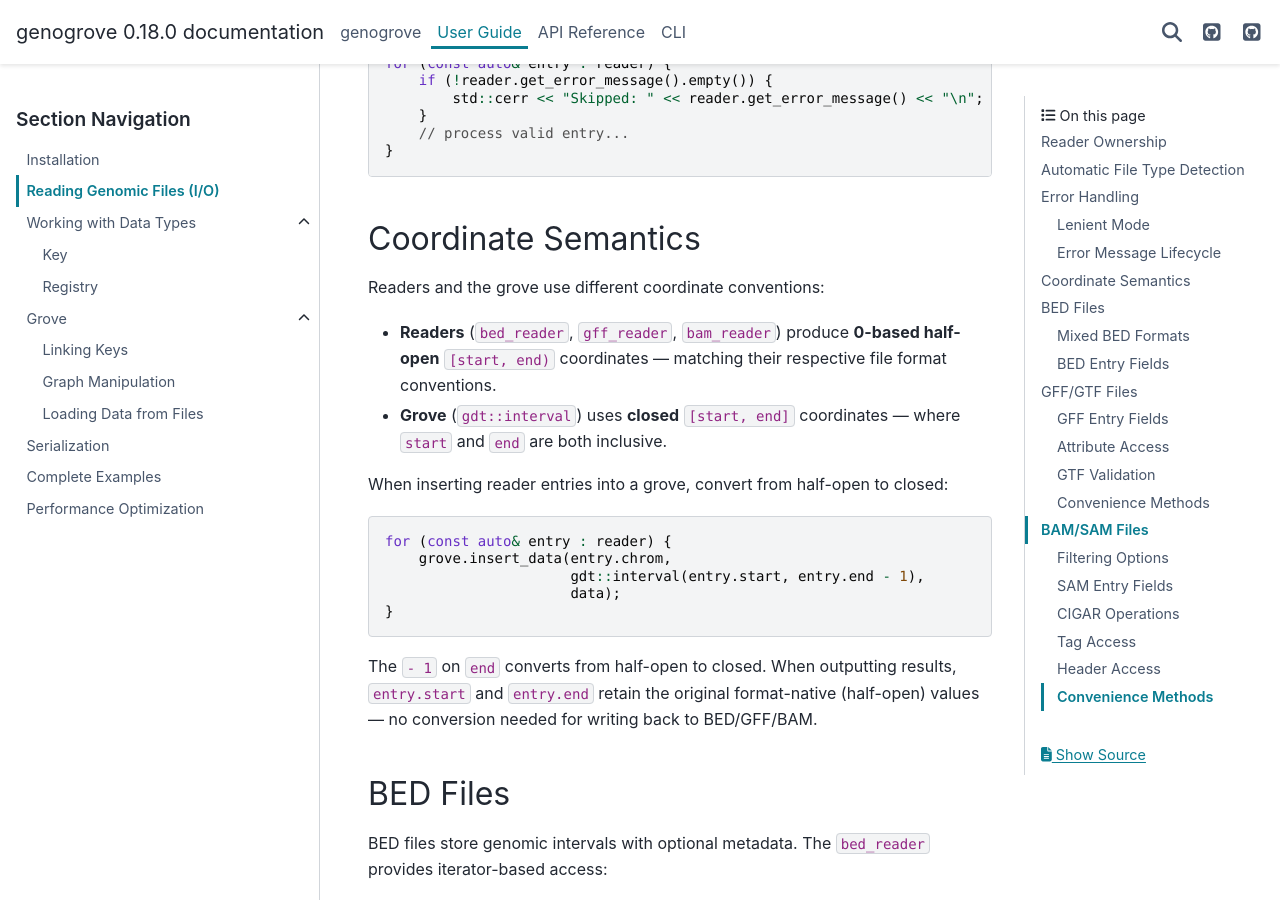
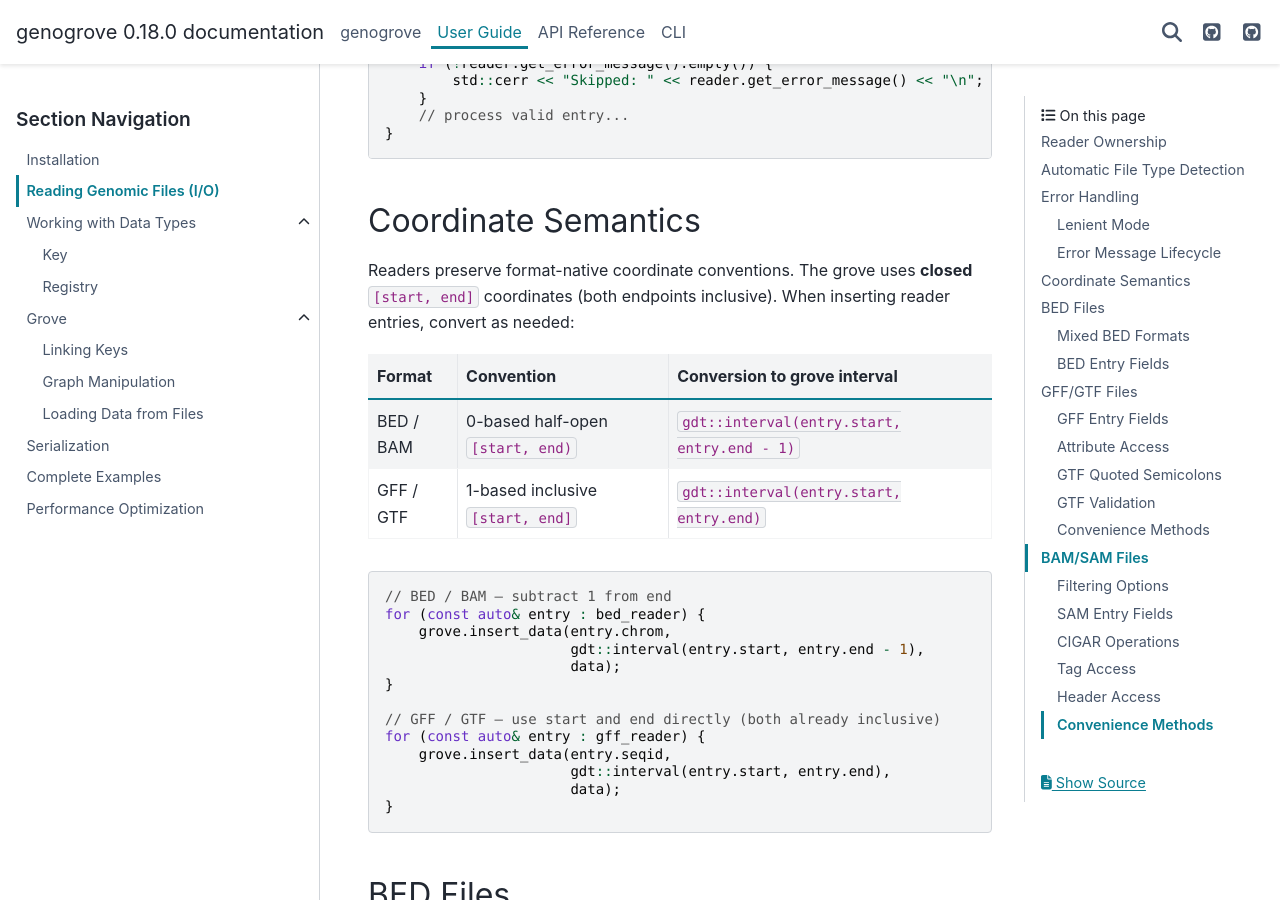
Before and after one commit to genogrove/docs, a Sphinx documentation site: the page built from source/guide/io.md, in a window 1280 px wide and 900 px high, scrolled down 2900 px. Built offline with Sphinx 7.4.7 and the PyData theme 0.15.4, drawn with Linux system fonts in a browser that asks for light colours; some of the changed text lies outside the part shown.

Commit message:
Update docs for upstream API changes (#85–#92)
- #85: Document get_root_nodes() const-ref return and private set_root_nodes
- #86: Remove skip_invalid_records from bam_reader_options
- #87: Document interval::INVALID_POSITION and kmer::BASE_MASK constants
- #88: Update GFF coordinates to 1-based inclusive (no longer converted)
- #89: Document GTF quoted semicolon handling
- #90: Replace set_start()/set_end() with set_range() in docs
- #91: Update bulk insert range concepts (forward_range/random_access_range)
- #92: Document graph overlay edge serialization and format change

Co-Authored-By: Claude Opus 4.6 (1M context) <noreply@anthropic.com>

````diff
--- a/source/guide/io.md
+++ b/source/guide/io.md
@@ -101,8 +101,7 @@ gio::bed_reader reader("data.bed", gio::bed_reader_options{.skip_invalid_lines =
 // GFF: skip_invalid_lines
 // gio::gff_reader reader("data.gff", gio::gff_reader_options{.skip_invalid_lines = true});
 
-// BAM: skip_invalid_records
-// gio::bam_reader reader("data.bam", gio::bam_reader_options{.skip_invalid_records = true});
+// BAM: bam_reader throws only on I/O errors — no lenient mode option
 
 for (const auto& entry : reader) {
     // process entries — malformed lines are silently skipped
@@ -131,22 +130,28 @@ for (const auto& entry : reader) {
 
 ## Coordinate Semantics
 
-Readers and the grove use different coordinate conventions:
+Readers preserve format-native coordinate conventions. The grove uses **closed** `[start, end]` coordinates (both endpoints inclusive). When inserting reader entries, convert as needed:
 
-- **Readers** (`bed_reader`, `gff_reader`, `bam_reader`) produce **0-based half-open** `[start, end)` coordinates — matching their respective file format conventions.
-- **Grove** (`gdt::interval`) uses **closed** `[start, end]` coordinates — where `start` and `end` are both inclusive.
-
-When inserting reader entries into a grove, convert from half-open to closed:
+| Format    | Convention             | Conversion to grove interval                        |
+|-----------|------------------------|-----------------------------------------------------|
+| BED / BAM | 0-based half-open `[start, end)` | `gdt::interval(entry.start, entry.end - 1)` |
+| GFF / GTF | 1-based inclusive `[start, end]` | `gdt::interval(entry.start, entry.end)`      |
 
 ```cpp
-for (const auto& entry : reader) {
+// BED / BAM — subtract 1 from end
+for (const auto& entry : bed_reader) {
     grove.insert_data(entry.chrom,
                       gdt::interval(entry.start, entry.end - 1),
                       data);
 }
+
+// GFF / GTF — use start and end directly (both already inclusive)
+for (const auto& entry : gff_reader) {
+    grove.insert_data(entry.seqid,
+                      gdt::interval(entry.start, entry.end),
+                      data);
+}
 ```
-
-The `- 1` on `end` converts from half-open to closed. When outputting results, `entry.start` and `entry.end` retain the original format-native (half-open) values — no conversion needed for writing back to BED/GFF/BAM.
 
 ## BED Files
 
@@ -226,7 +231,7 @@ for (const auto& entry : reader) {
 
 GFF3 and GTF files contain gene annotations. The `gff_reader` auto-detects the format variant
 by inspecting the attribute column (GFF3 uses `key=value`, GTF uses `key "value"`).
-Coordinates are 1-based inclusive in the file and converted to 0-based half-open `[start, end)` values.
+Coordinates are stored in native GFF format: **1-based inclusive** `[start, end]`.
 
 ```cpp
 #include <genogrove/io/gff_reader.hpp>
@@ -269,8 +274,8 @@ int main() {
 - `seqid` (std::string): Chromosome/contig name
 - `source` (std::string): Source of the feature
 - `type` (std::string): Feature type (gene, exon, CDS, etc.)
-- `start` (size_t): Start position (0-based, half-open, converted from 1-based inclusive)
-- `end` (size_t): End position (0-based, half-open, converted from 1-based inclusive)
+- `start` (size_t): Start position (1-based inclusive, native GFF format)
+- `end` (size_t): End position (1-based inclusive, native GFF format)
 - `score` (std::optional\<double>): Score value (`std::nullopt` when `.` in file)
 - `strand` (std::optional\<char>): Strand (+, -, ., or ?)
 - `phase` (std::optional\<int>): Phase for CDS features (0, 1, or 2)
@@ -298,6 +303,12 @@ if (it != entry.attributes.end()) {
     std::cout << "ID: " << it->second << "\n";
 }
 ```
+
+### GTF Quoted Semicolons
+
+Semicolons inside double-quoted GTF attribute values (e.g., `gene_name "test;name"`) are correctly
+preserved. The parser recognizes that these are part of the value rather than field delimiters.
+GFF3 files are unaffected — GFF3 uses URL-encoding (`%3B`) for literal semicolons per spec.
 
 ### GTF Validation
 
````
Also changed, not shown: other parts of source/guide/io.md (+0 -1 lines), source/guide/data_types.md (+7 -2 lines), source/guide/examples.md (+4 -4 lines), source/guide/grove/grove.md (+18 -1 lines), source/guide/grove/loading_data.md (+4 -2 lines), source/guide/serialization.md (+3 -1 lines).
